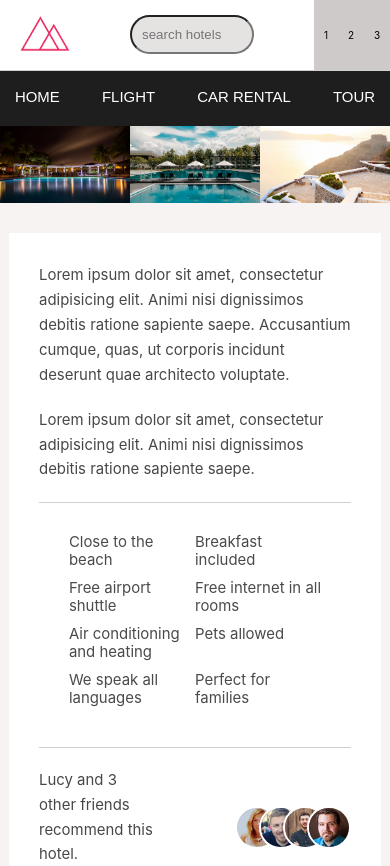
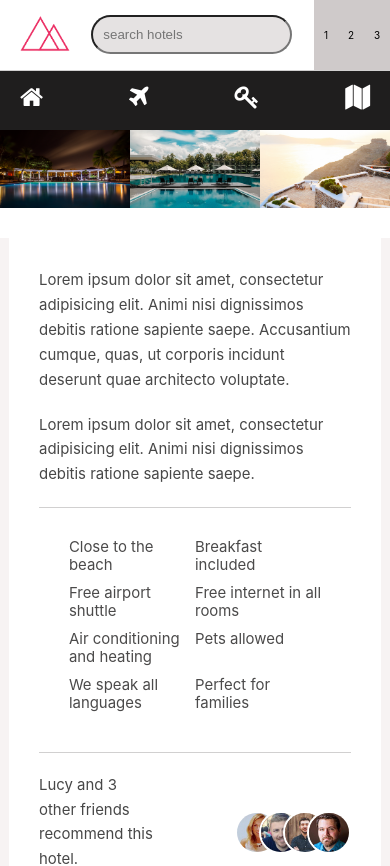
Before and after one commit to ashrofdev/trillo-in-react, a React (Create React App) app: page / in a window 390 px wide. Shown: the top 866 px of the page. Built offline with nearby package versions, Linux system fonts and the light colour scheme.

Commit message:
perfecting trillo

```diff
--- a/package.json
+++ b/package.json
@@ -3,6 +3,8 @@
   "version": "0.1.0",
   "private": true,
   "dependencies": {
+    "@fortawesome/react-fontawesome": "^0.1.4",
+    "font-awesome": "^4.7.0",
     "react": "^16.8.6",
     "react-dom": "^16.8.6",
     "react-scripts": "3.0.1"
--- a/src/App.js
+++ b/src/App.js
@@ -1,6 +1,7 @@
 import React from 'react';
 import './App.css';
 import Container from './components/container/Container'
+import 'font-awesome/css/font-awesome.min.css'
 
 function App() {
   return (
--- a/src/components/container/container.css
+++ b/src/components/container/container.css
@@ -1,6 +1,6 @@
 .container {
     display: grid;
-    grid-template-columns: max-content repeat(6, 1fr);
+    grid-template-columns: 20rem repeat(6, 1fr);
     grid-template-rows: min-content;
     box-shadow: .3rem .3rem 2rem rgb(43, 42, 42);
 }
@@ -43,7 +43,6 @@ input:focus {
 }
 .side-bar {
     padding: 2rem 0;
-    width: 15rem;
     grid-column: 1/2;
     grid-row: 2/ 5;
     color: #fff;
@@ -216,6 +215,10 @@ p {
     border-radius: 10rem;
     background-image: linear-gradient(to right bottom,  rgb(238, 36, 69), rgb(236, 61, 90))
 }
+li .fa {
+    font-size: 2.5rem;
+    padding: .5rem 1rem;
+}
 
 @media only screen and (max-width: 1000px) {
     .hotel-info {
@@ -240,6 +243,9 @@ p {
 
 }
 @media only screen and (max-width: 600px) {
+    .container{
+        display: block;
+    }
     .hotel-info {
         display: block;
         margin: 0;
@@ -265,6 +271,16 @@ p {
         justify-content: space-between;
         margin: 0;
     }
+    .side-bar li {
+        display: flex;
+        flex-direction: column;
+        justify-content: center;
+        align-items: center;
+    }
+    li .fa {
+        padding: 0 .5rem;
+    }
+
     .hotel-view {
         grid-row: 3/4;
         z-index: 100000;
@@ -273,7 +289,7 @@ p {
         grid-row: 4/5;
     }
     input {
-        width: 10rem;
+        width: min-content;
     }
     input:focus {
         width: 13rem;
@@ -283,3 +299,8 @@ p {
         font-size: 2rem;
     }
 }
+@media only screen and (max-width: 400px) {
+    li button {
+        display: none;
+    }
+}
--- a/src/components/sidebar/SideBar.js
+++ b/src/components/sidebar/SideBar.js
@@ -4,10 +4,22 @@ const SideBar = () => {
     return (
         <div className="side-bar">
             <ul>
-                <li><button>HOME</button></li>
-                <li><button>FLIGHT</button></li>
-                <li><button>CAR RENTAL</button></li>
-                <li><button>TOUR</button></li>
+                <li>
+                    <i className="fa fa-home"></i>
+                    <button>HOME</button>
+                </li>
+                <li>
+                    <i className="fa fa-plane"></i>
+                    <button>FLIGHT</button>
+                </li>
+                <li>
+                    <i className="fa fa-key"></i>
+                    <button>CAR RENTAL</button>
+                </li>
+                <li>
+                    <i className="fa fa-map"></i>
+                    <button>TOUR</button>
+                </li>
             </ul>
         </div>
     )
```
Also changed, not shown: 1 other file (tests, documents, lock files or other folders).
